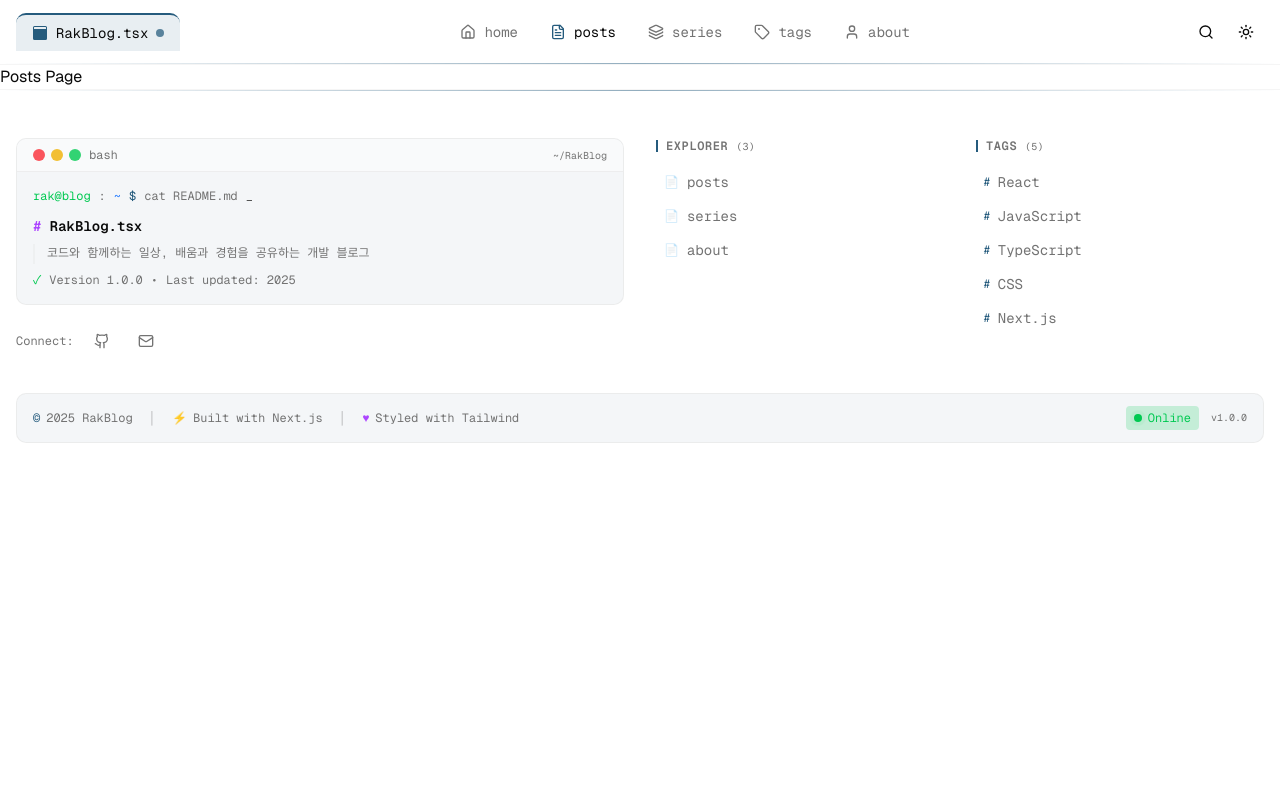
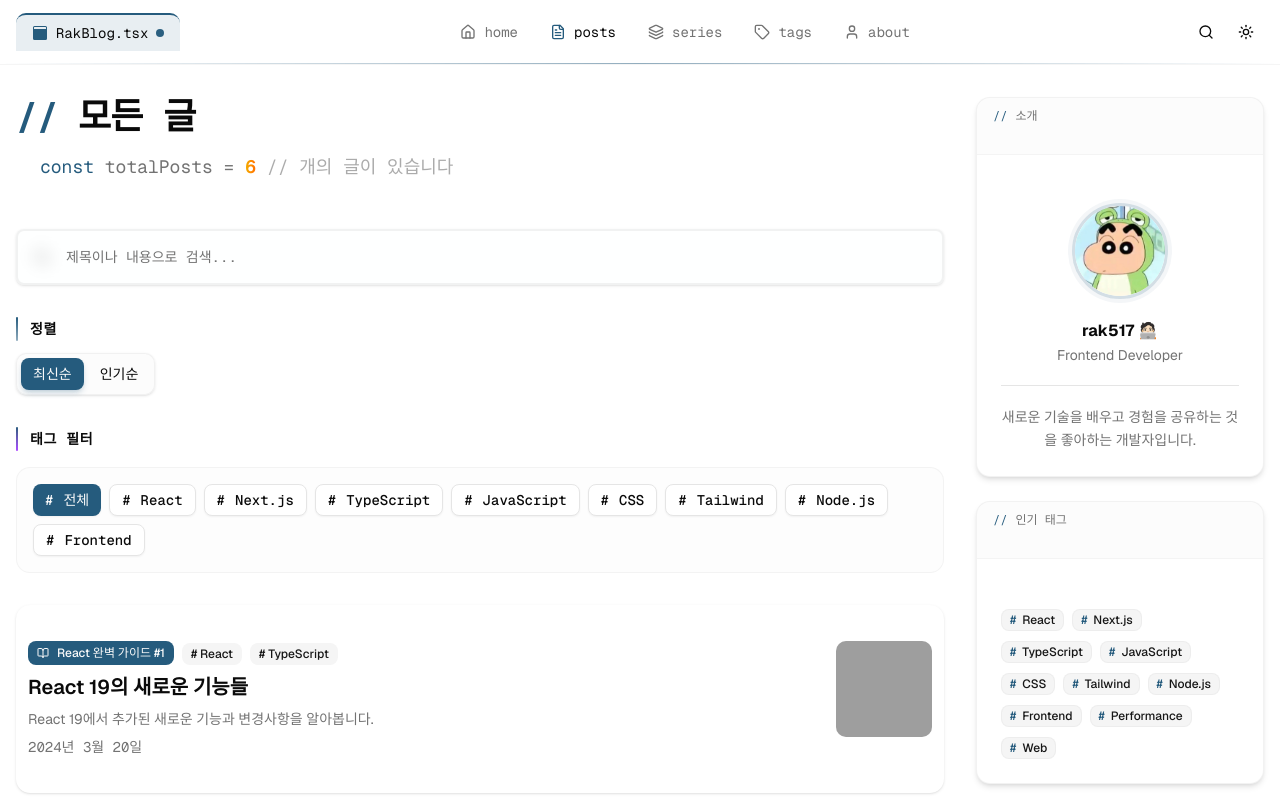
Before and after one commit to rak517/Rak-Blog, a Next.js app: page /posts in a window 1280 px wide. Shown: the top 800 px of the page. Built offline with nearby package versions, Linux system fonts and the light colour scheme; grey boxes are pictures that could not be loaded.

Commit message:
:sparkles: feat: PostFilter 컴포넌트 구현 및 적용

```diff
--- a/src/app/(public)/posts/page.tsx
+++ b/src/app/(public)/posts/page.tsx
@@ -1,3 +1,74 @@
-export default function Page() {
-  return <div>Posts Page</div>;
+'use client';
+
+import { useState } from 'react';
+import BlogPostCard from '@/components/Post/BlogPostCard';
+import PostsFilter from '@/components/Post/PostsFilter';
+import Sidebar from '@/components/layout/Sidebar/Sidebar';
+import { mockPosts } from '@/data/posts-data';
+import { Search } from 'lucide-react';
+
+// TODO: 쿼리파라미터로 필터, 검색 관리
+export default function PostsPage() {
+  const [searchTerm, setSearchTerm] = useState('');
+  const [selectedTag, setSelectedTag] = useState<string | null>(null);
+  const [sortBy, setSortBy] = useState<'latest' | 'popular'>('latest');
+
+  // 필터링 로직
+  const filteredPosts = mockPosts
+    .filter((post) => {
+      if (post.status !== 'published') return false;
+
+      const matchesSearch =
+        post.title.toLowerCase().includes(searchTerm.toLowerCase()) ||
+        post.description.toLowerCase().includes(searchTerm.toLowerCase());
+
+      // 태그 필터 (나중에 구현)
+      const matchesTag = true; // selectedTag 로직은 나중에
+
+      return matchesSearch && matchesTag;
+    })
+    .sort((a, b) => {
+      if (sortBy === 'latest') {
+        return new Date(b.publishedAt!).getTime() - new Date(a.publishedAt!).getTime();
+      }
+      return b.viewCount - a.viewCount;
+    });
+
+  return (
+    <div className='min-h-screen'>
+      <main className='container mx-auto px-4 py-8'>
+        <div className='grid gap-8 lg:grid-cols-4'>
+          <div className='space-y-8 lg:col-span-3'>
+            <PostsFilter
+              totalCount={filteredPosts.length}
+              searchTerm={searchTerm}
+              selectedTag={selectedTag}
+              sortBy={sortBy}
+              onSearchChange={setSearchTerm}
+              onSortChange={setSortBy}
+              onTagChange={setSelectedTag}
+            />
+
+            <div className='space-y-4'>
+              {filteredPosts.length > 0 ? (
+                filteredPosts.map((post) => <BlogPostCard key={post.id} post={post} variant='list' />)
+              ) : (
+                <div className='flex flex-col items-center justify-center py-16'>
+                  <div className='border-border/40 bg-muted/30 mb-4 flex h-16 w-16 items-center justify-center rounded-full'>
+                    <Search className='text-muted-foreground h-8 w-8' />
+                  </div>
+                  <p className='text-muted-foreground font-mono text-lg'>
+                    <span className='text-primary'>{'// '}</span>
+                    검색 결과가 없습니다
+                  </p>
+                </div>
+              )}
+            </div>
+          </div>
+
+          <Sidebar />
+        </div>
+      </main>
+    </div>
+  );
 }
--- /dev/null
+++ b/src/components/Post/PostsFilter.tsx
@@ -0,0 +1,119 @@
+'use client';
+
+import { Input } from '@/components/ui/Input';
+import { Button } from '@/components/ui/Button';
+import { Search } from 'lucide-react';
+import { mockTags } from '@/data/tags-data';
+import { cn } from '@/utils/cn';
+
+interface PostsFilterProps {
+  totalCount: number;
+  searchTerm: string;
+  selectedTag: string | null;
+  sortBy: 'latest' | 'popular';
+  onSearchChange: (value: string) => void;
+  onSortChange: (sort: 'latest' | 'popular') => void;
+  onTagChange: (tag: string | null) => void;
+}
+
+export default function PostsFilter({
+  totalCount,
+  searchTerm,
+  selectedTag,
+  sortBy,
+  onSearchChange,
+  onSortChange,
+  onTagChange,
+}: PostsFilterProps) {
+  return (
+    <div className='space-y-8'>
+      <div className='group relative mb-12'>
+        <div className='from-primary/20 to-primary/20 absolute inset-0 -z-10 rounded-2xl bg-gradient-to-r via-purple-500/20 opacity-0 blur-xl transition-opacity duration-500 group-hover:opacity-100' />
+        <div className='mb-4 flex items-center gap-3'>
+          <h1 className='font-mono text-4xl font-bold tracking-tight'>
+            <span className='text-primary'>{'//'}</span> 모든 글
+          </h1>
+        </div>
+        <p className='text-muted-foreground pl-6 font-mono text-lg'>
+          <span className='text-primary'>const</span> totalPosts ={' '}
+          <span className='bg-gradient-to-r from-yellow-500 to-orange-500 bg-clip-text font-semibold text-transparent'>
+            {totalCount}
+          </span>
+          <span className='text-muted-foreground/60'> {'//'} 개의 글이 있습니다</span>
+        </p>
+      </div>
+
+      <div className='relative'>
+        <Search className='text-muted-foreground absolute top-1/2 left-4 h-5 w-5 -translate-y-1/2 transition-colors' />
+        <Input
+          placeholder='제목이나 내용으로 검색...'
+          value={searchTerm}
+          onChange={(e) => onSearchChange(e.target.value)}
+          className='border-border/50 focus:border-primary bg-card/50 h-14 border-2 pl-12 font-mono text-base shadow-sm backdrop-blur-sm transition-all'
+        />
+      </div>
+
+      <div className='space-y-3'>
+        <div className='flex items-center gap-3'>
+          <div className='from-primary to-primary/50 h-6 w-0.5 rounded-full bg-gradient-to-b' />
+          <span className='text-foreground font-mono text-sm font-semibold tracking-wider uppercase'>정렬</span>
+        </div>
+        <div className='bg-muted/30 border-border/50 flex w-fit gap-1 rounded-lg border p-1 shadow-sm backdrop-blur-sm'>
+          <Button
+            variant={sortBy === 'latest' ? 'default' : 'ghost'}
+            size='sm'
+            onClick={() => onSortChange('latest')}
+            className={cn(
+              'font-mono transition-all',
+              sortBy === 'latest' ? 'shadow-primary/20 shadow-md' : 'hover:bg-muted/50',
+            )}
+          >
+            최신순
+          </Button>
+          <Button
+            variant={sortBy === 'popular' ? 'default' : 'ghost'}
+            size='sm'
+            onClick={() => onSortChange('popular')}
+            className={cn(
+              'font-mono transition-all',
+              sortBy === 'popular' ? 'shadow-primary/20 shadow-md' : 'hover:bg-muted/50',
+            )}
+          >
+            인기순
+          </Button>
+        </div>
+      </div>
+
+      <div className='space-y-4'>
+        <div className='flex items-center gap-3'>
+          <div className='from-primary h-6 w-0.5 rounded-full bg-gradient-to-b to-purple-500' />
+          <span className='text-foreground font-mono text-sm font-semibold tracking-wider uppercase'>태그 필터</span>
+        </div>
+        <div className='border-border/40 bg-muted/20 rounded-xl border p-4 backdrop-blur-sm'>
+          <div className='flex flex-wrap gap-2'>
+            <Button
+              variant={selectedTag === null ? 'default' : 'outline'}
+              size='sm'
+              onClick={() => onTagChange(null)}
+              className='font-mono'
+            >
+              <span className='mr-1'>#</span>전체
+            </Button>
+            {mockTags.slice(0, 8).map((tag) => (
+              <Button
+                key={tag.id}
+                variant={selectedTag === tag.name ? 'default' : 'outline'}
+                size='sm'
+                onClick={() => onTagChange(selectedTag === tag.name ? null : tag.name)}
+                className='font-mono'
+              >
+                <span className='mr-1'>#</span>
+                {tag.name}
+              </Button>
+            ))}
+          </div>
+        </div>
+      </div>
+    </div>
+  );
+}
```
